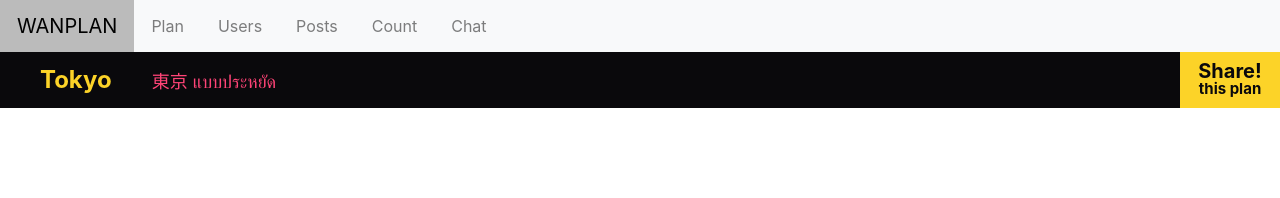
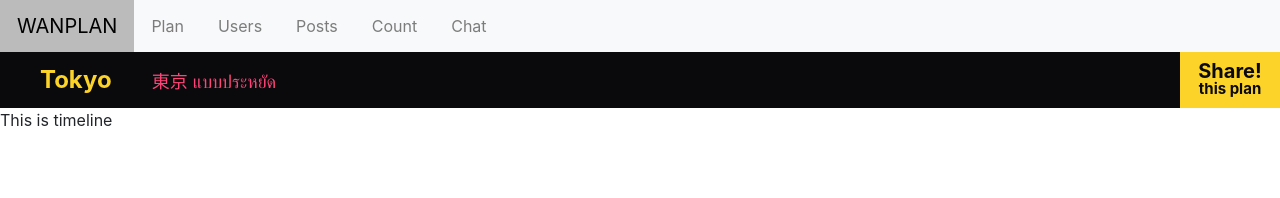
Before and after one commit to earthyjya/wanplan, a React (Create React App) app: page /plan in a window 1280 px wide. Shown: the top 198 px of the page. Built offline with nearby package versions, Linux system fonts and the light colour scheme.

Commit message:
add Timeline

```diff
--- a/src/plan/Timeline.js
+++ b/src/plan/Timeline.js
@@ -8,7 +8,7 @@ class Timeline extends React.Component {
   render() {
     return (
       <div >
-
+      	This is timeline
       </div>
     );
   }
```
